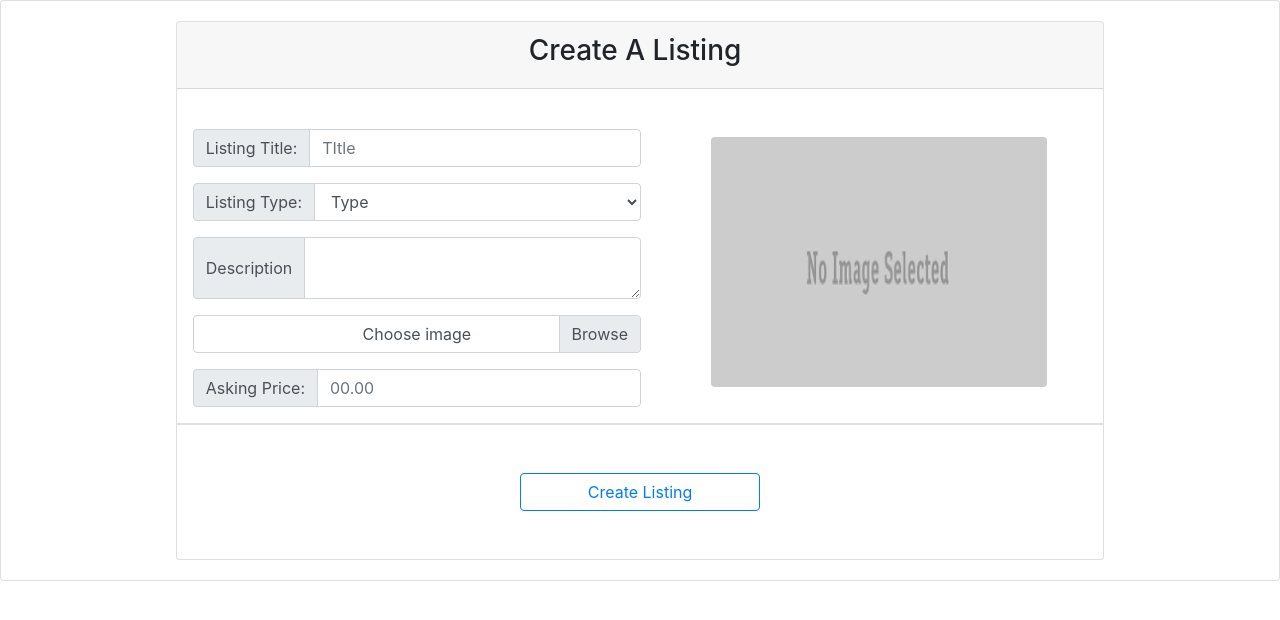
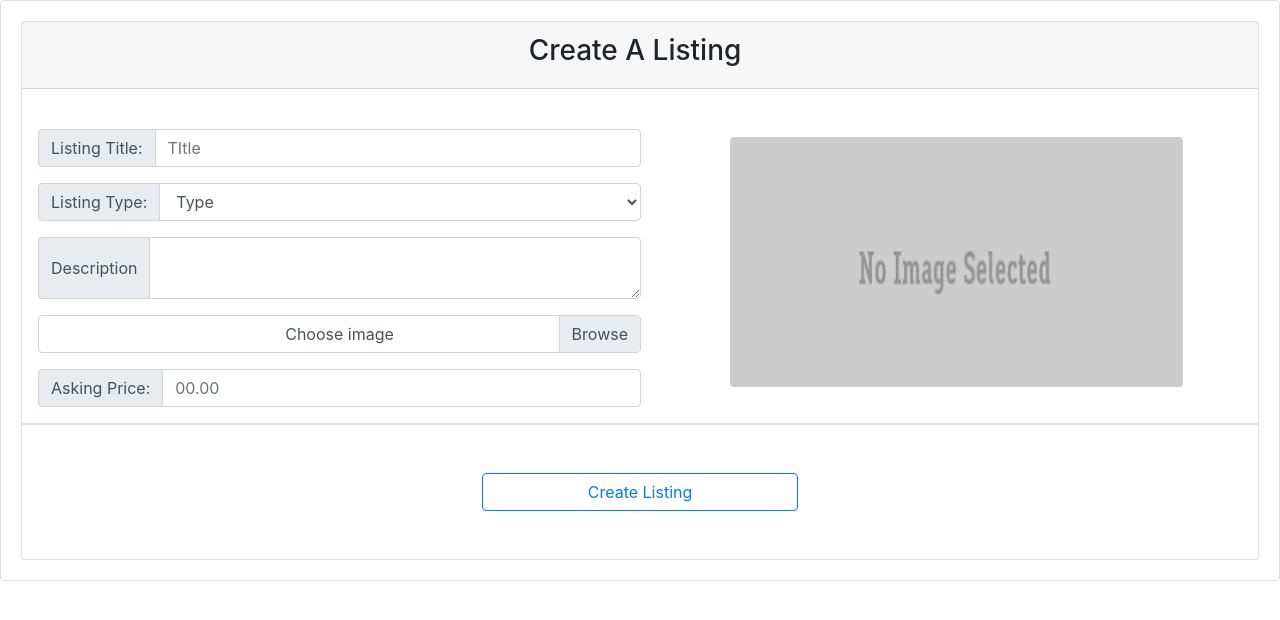
Before and after one commit to bchowdhury00/wakeupslow, a Flask app: page /createListing in a window 1280 px wide. Shown: the part 56-676 px from the top of the page. Run offline with Flask 2, Linux system fonts and the light colour scheme; some libraries are stand-ins or nearby versions.

Commit message:
made website full screen

```diff
--- a/app/templates/base.html
+++ b/app/templates/base.html
@@ -80,7 +80,7 @@
 
 
     <div class="card-body center-block h-100">
-      <div class="card text-center w-75 h-100 mx-auto">
+      <div class="card text-center w-100 h-100 mx-auto">
         {% block body %}
         {% endblock %}
       </div>
```
